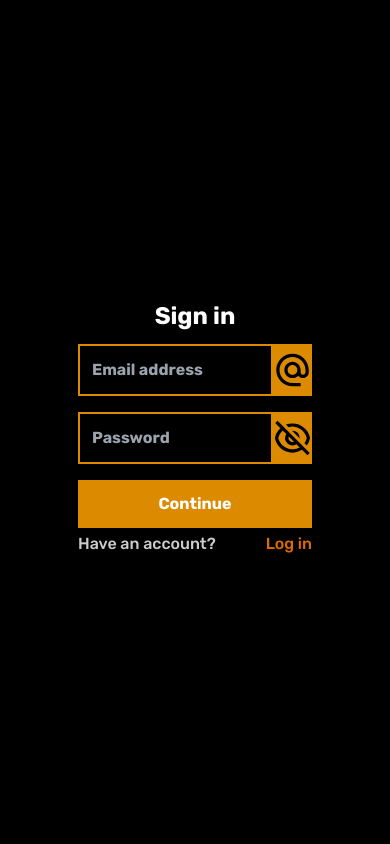
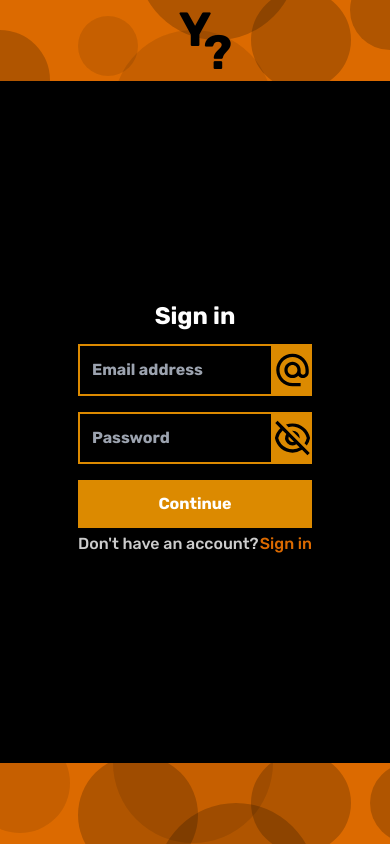
Before and after one commit to Krrystian/mern-blog, a React (Vite) app in the folder client/: page / in a window 390 px wide. Both pictures are taken after a click on the element "Log in". Built offline with nearby package versions, Linux system fonts and the light colour scheme.

Commit message:
Register functionality & landing page mobile UI

```diff
--- a/client/src/scenes/loginPage/Login.tsx
+++ b/client/src/scenes/loginPage/Login.tsx
@@ -42,9 +42,9 @@ export const Login: React.FC<LoginProps> = ({ onClick, loading }) => {
       />
       <Button onClick={() => console.log("Clicked!")} label="Continue" />
       <div className="flex justify-between font-medium w-[60%]">
-        <p className="text-white/80 ">Have an account? </p>
+        <p className="text-white/80 ">Don't have an account? </p>
         <p className="text-[#DC6A00] cursor-pointer" onClick={onClick}>
-          Log in
+          Sign in
         </p>
       </div>
     </div>
--- a/client/src/scenes/loginPage/Register.tsx
+++ b/client/src/scenes/loginPage/Register.tsx
@@ -1,9 +1,8 @@
-import { useState } from "react";
 import Input from "../../components/Input";
 import { CgNametag } from "react-icons/cg";
 import { RiAccountBoxLine, RiEyeOffLine } from "react-icons/ri";
 import { MdOutlineAlternateEmail } from "react-icons/md";
-import { FieldValues, useForm } from "react-hook-form";
+import { FieldValues, useForm, SubmitHandler } from "react-hook-form";
 import Button from "../../components/Button";
 
 interface RegisterProps {
@@ -21,8 +20,24 @@ export const Register: React.FC<RegisterProps> = ({ onClick, loading }) => {
       lastName: "",
       email: "",
       password: "",
+      picturePath: "",
+      friends: [],
+      location: "",
+      occupation: "",
     },
   });
+  const onSubmit: SubmitHandler<FieldValues> = async (data) => {
+    console.log(JSON.stringify(data));
+
+    const savedUserResponse = await fetch(
+      "http://localhost:3001/auth/register",
+      {
+        method: "POST",
+        headers: { "Content-type": "application/json" },
+        body: JSON.stringify(data),
+      }
+    );
+  };
   return (
     <div className="text-white w-full h-full cursor-default flex justify-center items-center flex-col">
       <p className="font-bold text-2xl p-3 ">Register</p>
@@ -56,7 +71,7 @@ export const Register: React.FC<RegisterProps> = ({ onClick, loading }) => {
         type="password"
         children={<RiEyeOffLine color="black" size={40} />}
       />
-      <Button onClick={() => console.log("Clicked!")} label="Continue" />
+      <Button onClick={handleSubmit(onSubmit)} label="Continue" />
       <div className="flex justify-between font-medium w-[60%]">
         <p className="text-white/80 ">Have an account? </p>
         <p className="text-[#DC6A00] cursor-pointer" onClick={onClick}>
--- a/client/src/scenes/loginPage/index.tsx
+++ b/client/src/scenes/loginPage/index.tsx
@@ -7,17 +7,39 @@ const LoginPage = () => {
     shouldRegister(!register);
   };
   return (
-    <div className="relative h-screen w-screen bg-black overflow-hidden flex flex-row-reverse">
+    <div className="relative h-screen w-screen bg-black overflow-hidden flex flex-col lg:flex-row-reverse">
       <img
         className="hidden lg:block object-fit w-[70%]"
         src="/orange_theme.png"
         alt=""
       ></img>
+      <div className="relative lg:hidden w-full h-[100px] bg-[#DC6A00] overflow-hidden">
+        <p className="absolute font-bold text-5xl left-[50%] top-[50%] translate-y-[-70%] translate-x-[-50%]">
+          Y
+        </p>
+        <p className="absolute font-bold text-5xl left-[50%] top-[50%] translate-y-[-22%] translate-x-[30%]">
+          ?
+        </p>
+        <div className="absolute h-[80px] w-[80px] rounded-full right-[-40px] top-[-30px] bg-black/20" />
+        <div className="absolute h-[160px] w-[160px] rounded-full right-[30%] top-[30px] bg-black/10" />
+        <div className="absolute h-[60px] w-[60px] rounded-full left-[20%] top-[20%] bg-black/10" />
+        <div className="absolute h-[100px] w-[100px] rounded-full left-[-50px] top-[30px] bg-black/20" />
+        <div className="absolute h-[100px] w-[100px] rounded-full right-[10%] top-[-10px] bg-black/20" />
+        <div className="absolute h-[160px] w-[160px] rounded-full left-[35%] top-[-120px] bg-black/20" />
+      </div>
       {register === false ? (
         <Login onClick={loginHandler} />
       ) : (
         <Register onClick={loginHandler} />
       )}
+      <div className="relative lg:hidden w-full h-[100px] bg-[#DC6A00] overflow-hidden">
+        <div className="absolute h-[80px] w-[80px] rounded-full right-[-60px] bg-black/20" />
+        <div className="absolute h-[160px] w-[160px] rounded-full right-[30%] top-[-80px] bg-black/10" />
+        <div className="absolute h-[120px] w-[120px] rounded-full left-[20%] top-[-10%] bg-black/20" />
+        <div className="absolute h-[100px] w-[100px] rounded-full left-[-30px] top-[-30px] bg-black/10" />
+        <div className="absolute h-[100px] w-[100px] rounded-full right-[10%] top-[-10px] bg-black/20" />
+        <div className="absolute h-[160px] w-[160px] rounded-full left-[40%] top-[40px] bg-black/20" />
+      </div>
     </div>
   );
 };
```
Also changed, not shown: 2 other files (tests, documents, lock files or other folders).
